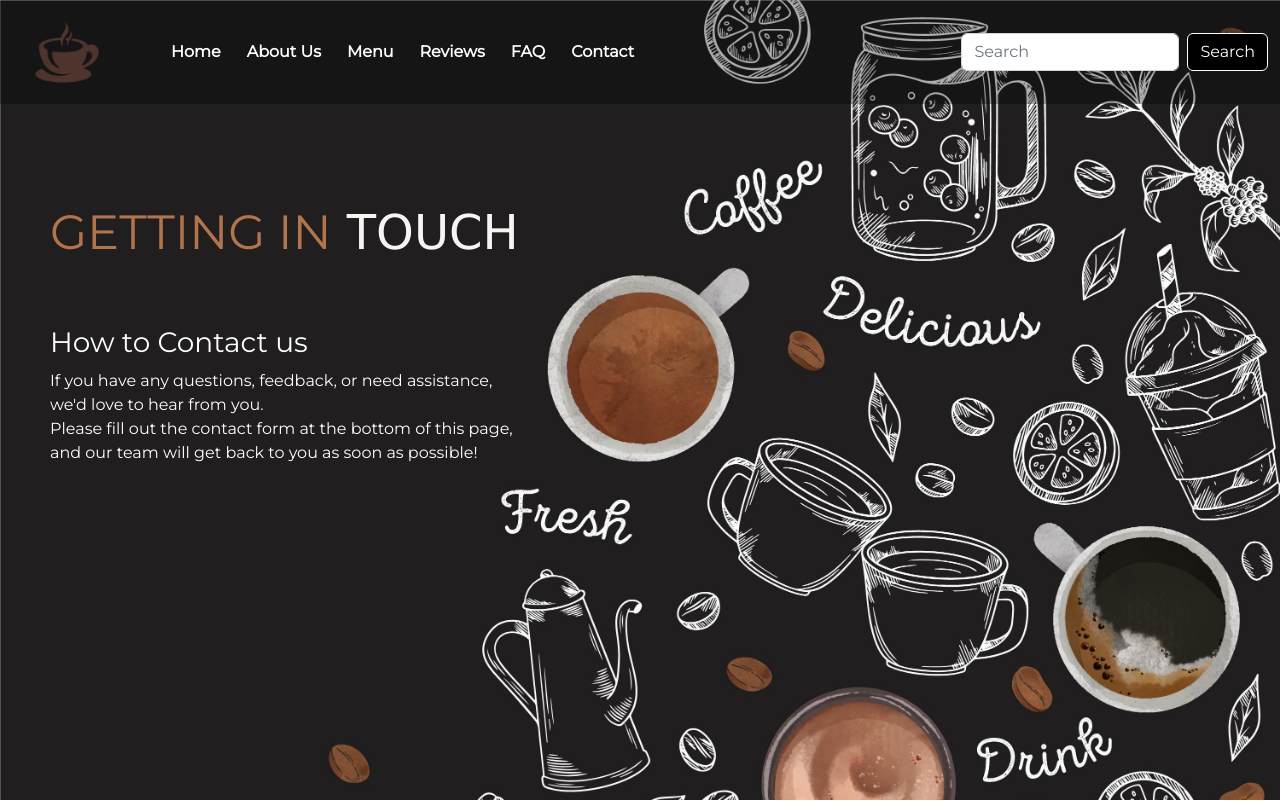
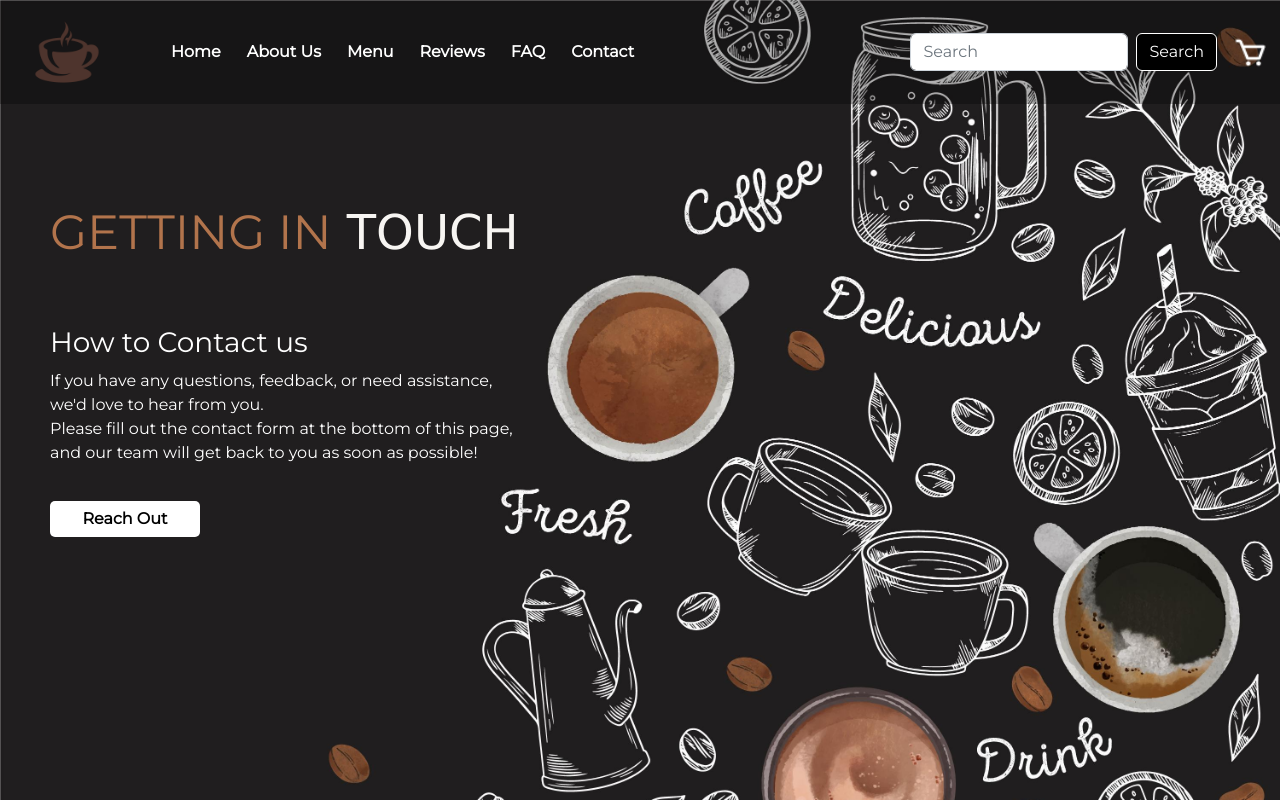
Before and after one commit to MaarceloLuiz/CoffeeShop-PHP-MySQL, a PHP site: page /contact.php in a window 1280 px wide. Shown: the top 804 px of the page. Run offline with PHP 8.4, Linux system fonts and the light colour scheme.

Commit message:
all buttons fixed and Cart page added

```diff
--- a/aboutUs.php
+++ b/aboutUs.php
@@ -12,7 +12,7 @@
             <br>the rich aroma of freshly brewed coffee.
             <br>A flavor you won't forget!
             </p>
-            <button id="btn">Learn More</button>
+            <button id="btn" onclick="window.location.href='aboutUs.php#review'">Learn More</button>
         </div>
     </div>
 </section>
--- /dev/null
+++ b/cart.php
@@ -0,0 +1,5 @@
+<link href="cartStyle.css" rel="stylesheet" />
+<?php include 'includes/header.php'; ?>
+
+
+<?php include 'includes/footer.php'; ?>
--- a/contact.php
+++ b/contact.php
@@ -11,6 +11,8 @@
             <br>we'd love to hear from you.
             <br>Please fill out the contact form at the bottom of this page,
             <br>and our team will get back to you as soon as possible!
+          </p>
+            <button id="btn" onclick="window.location.href='contact.php#contact-box'">Reach Out</button>
       </div>
   </div>
 </section>
@@ -21,7 +23,7 @@
 <section class="contact" id="contact">
   <h1 class="heading" style="text-align: center;" style="padding-top: 10px;" style="color:#424242;"><span>CONTACT</span> US</h1>
 
-  <div class="container">
+  <div class="container" id="contact-box">
       <div class="contact-box">
           <div class="left"></div>
           <div class="right">
--- a/contactStyle.css
+++ b/contactStyle.css
@@ -75,6 +75,7 @@
     font-size: 1.1rem;
     margin-bottom: 22px;
     transition: .3s;
+    max-height: 300px; /* limiting the max resize the textarea can make*/
 }
 
 .field:hover {
--- a/faq.php
+++ b/faq.php
@@ -14,6 +14,7 @@
               <br> Let's make your experience with us as smooth and enjoyable as possible.
               <br> Dive into our FAQs and discover everything you need to know!
               </p>
+              <button id="btn" onclick="window.location.href='faq.php#contact'">Explore FAQs</button>
       </div>
   </div>
 
@@ -23,7 +24,7 @@
 
 <!--faq section-->
 <!--jquery used on the faq questions-->
-<section class="contact">
+<section class="contact" id="contact">
   <div class="faq-container">
     <h1 class="heading" style="text-align: center;" style="padding-top: 10px;" style="color:#424242;"><span>FA</span>Q</h1>
     <ul class="faq-list">
--- a/includes/header.php
+++ b/includes/header.php
@@ -70,6 +70,15 @@
                   <input class="form-control me-2" type="search" placeholder="Search" aria-label="Search">
                   <button class="btn btn-outline-success" type="submit">Search</button>
                 </form>
+
+                <div class="header-icon ms-3">
+                  <a href="cart.php">
+                    <img src="./assets/img/cart-regular-24.png" alt="Cart"/>
+                  </a>
+                </div>
+
               </div>
             </div>
         </nav>
+
+        <div id="menu-overlay"></div>
--- a/index.php
+++ b/index.php
@@ -14,7 +14,7 @@
       <br>crafted by skilled baristas.
       </p>
     <br />
-      <button id="btn">Order Now</button>
+      <button id="btn" onclick="window.location.href='menu.php'">Order Now</button> <!--redirecting the user to menu.php page-->
   </div>
 </div>
 
--- a/js/script.js
+++ b/js/script.js
@@ -1,9 +1,9 @@
 $(document).ready(function(){
     $("input").focus(function(){
-        $(this).css("background-color", "brown");
+        $(this).css("background-color", "#e0f7fa");
     });
     $("input").blur(function(){
-        $(this).css("background-color", "grey");
+        $(this).css("background-color", "#f0f0f0");
     });
 });
 
--- a/menu.php
+++ b/menu.php
@@ -20,7 +20,7 @@
           <br> This is more than a menu; it's an invitation to explore the
           <br> world of exceptional coffee, one sip at a time!
           </p>
-          <button class="btn">Check Your Cart</button>
+          <button id="btn" onclick="window.location.href='cart.php'">Check Your Cart</button>
   </div>
 </section>
 
--- a/reviews.php
+++ b/reviews.php
@@ -14,6 +14,7 @@
           <br>Your thoughts matter, and we can't wait to hear your unique coffee tales.
           <br>Cheers to shared experiences and the joy of a well-brewed cup!
           </p>
+          <button id="btn" onclick="window.location.href='reviews.php#review'">Check Reviews</button>
       </div>
   </div>
 </section>
--- a/style.css
+++ b/style.css
@@ -36,25 +36,34 @@ html::-webkit-scrollbar{
     height: 13vh;
     background: rgba(0, 0, 0, 0.3);
     /*background-color: #b2744c;*/
+    z-index: 10; /* ensuring it's above the overlay */
 }
 
 
 
+#menu-overlay {
+    position: fixed;
+    top: 0;
+    left: 0;
+    width: 100%;
+    height: 100%;
+    background-color: rgba(0, 0, 0, 0.7); /* Semi-transparent black */
+    z-index: 5; /* Ensure it's below the navbar */
+    display: none; /* Hidden by default */
+}
 
+/* showing overlay when navbar is expanded */
+#navbar.expanded + #menu-overlay {
+    display: block;
+}
 
-
-
-/* Dark background when expanded */
 #navbar.expanded {
     background-color: rgba(0, 0, 0, 0.8);
 }
 
-/* Navbar toggler icon styling */
 .navbar-toggler .fa-bars {
     color: black; /* Adjust icon color as needed */
 }
-
-
 
 
 
@@ -113,6 +122,19 @@ html::-webkit-scrollbar{
     border-radius: 4px;
     transform: scale(1.1);
 }
+
+/*cart btn*/
+.header-icon img {
+    width: 35px;
+    height: 35px;
+    cursor: pointer;
+    transition: transform 0.3s ease;
+}
+
+.header-icon img:hover {
+    transform: scale(1.1); /* Slightly enlarge on hover */
+}
+
 
 /*about us*/
 .heading{
```
Also changed, not shown: cartSyle.css (added).
